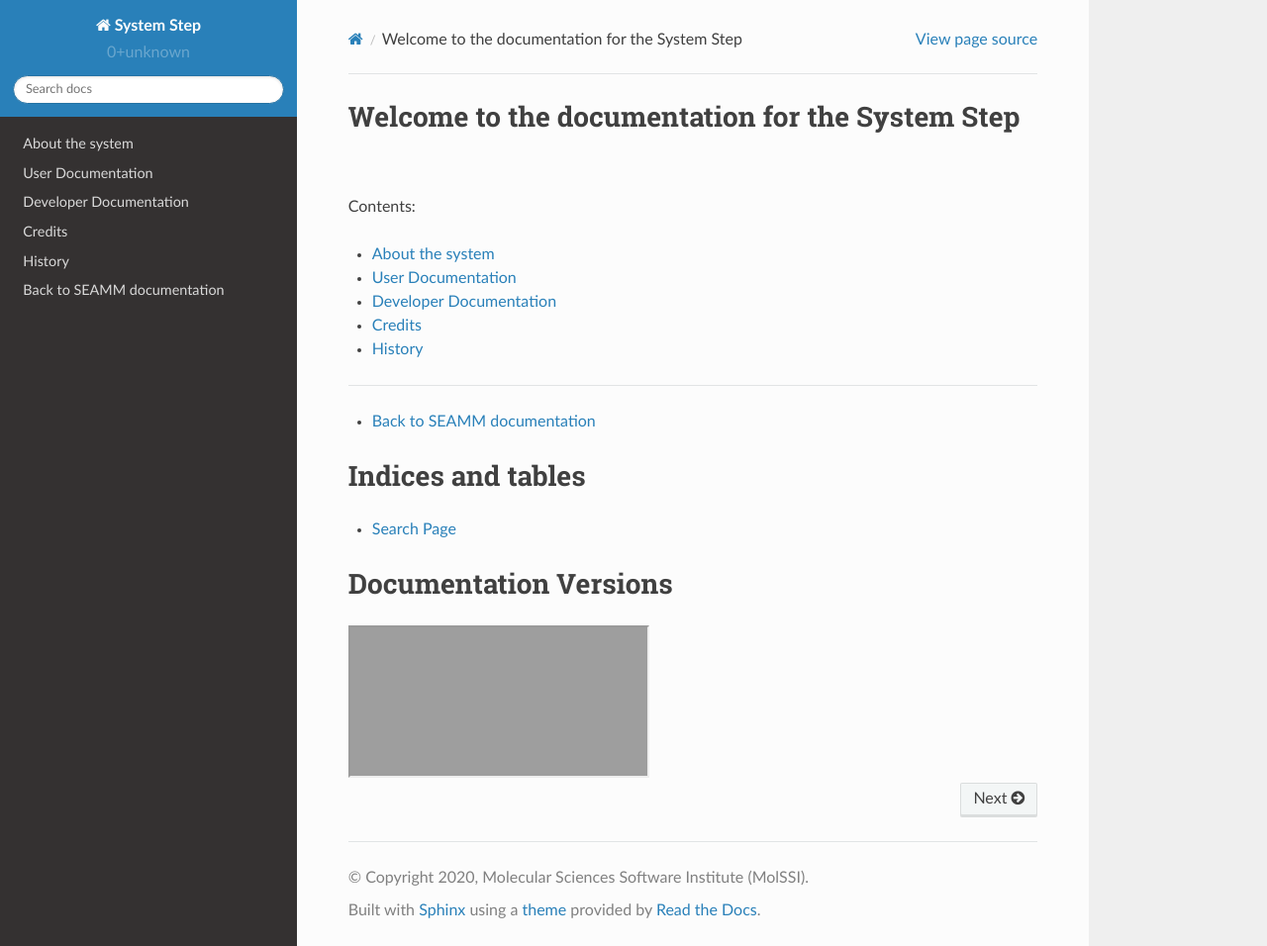
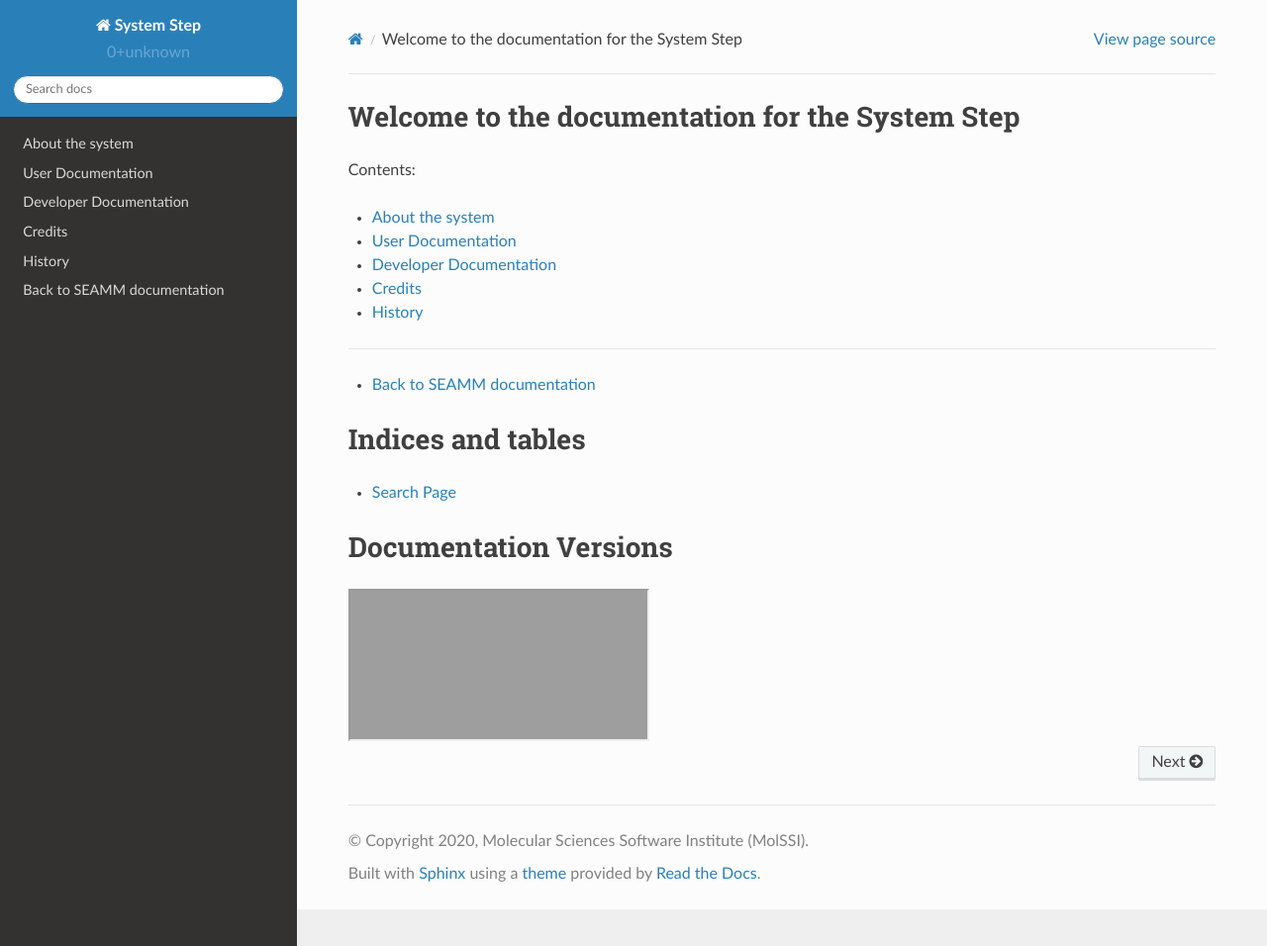
Before and after one commit to molssi-seamm/system_step, a Sphinx documentation site: the page built from docs/index.rst, in a window 1280 px wide and 956 px high. Shown: the whole window at 99% size. Built offline with Sphinx 7.4.7 and the Read the Docs theme 2.0.0, drawn with Linux system fonts in a browser that asks for light colours; pages that are not in the unit, such as notebooks, are missing from menus; grey boxes are pictures that could not be loaded.

Commit message:
Overriding the width of RTD theme.

```diff
--- /dev/null
+++ b/docs/_static/css/custom.css
@@ -0,0 +1,24 @@
+/* Make the page wider so e.g. the status table can be seen fully */
+.wy-nav-content {
+    max-width: 1200px !important;
+}
+.column_left {
+  display: table-cell;
+  width: 60px;
+  vertical-align: middle;
+}
+.column {
+  display: table-cell;
+}
+.column_right {
+  display: table-cell;
+  width: 60px;
+  vertical-align: middle;
+}
+
+/* Clear floats after the columns */
+.row:after {
+  content: "";
+  display: table;
+  clear: both;
+}
--- a/docs/conf.py
+++ b/docs/conf.py
@@ -149,6 +149,12 @@ html_theme = 'sphinx_rtd_theme'
 # "default.css".
 html_static_path = ['_static']
 
+# These paths are either relative to html_static_path
+# or fully qualified paths (eg. https://...)
+html_css_files = [
+    'css/custom.css',
+]
+
 # If not '', a 'Last updated on:' timestamp is inserted at every page
 # bottom, using the given strftime format.
 # html_last_updated_fmt = '%b %d, %Y'
```
